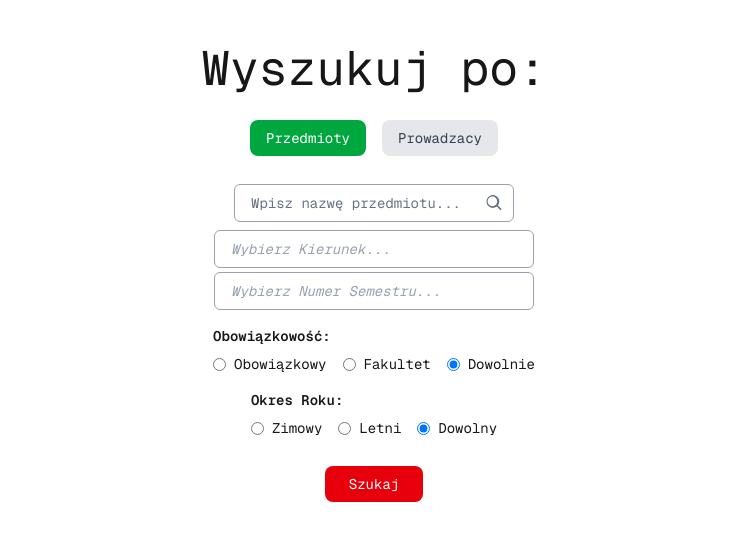
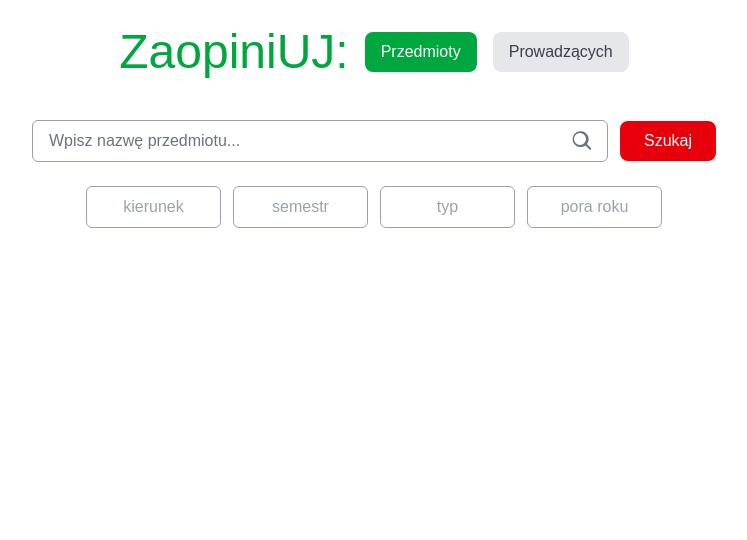
Before and after one commit to KSIUJ/opinion-base, a Next.js app in the folder frontend/: page /search-engine in a window 1280 px wide. Shown: the top 540 px of the page, without its empty margins (266-1013 px from the left). Built offline with nearby package versions, Linux system fonts and the light colour scheme.

Commit message:
huge changes with css they make pages look pretty :3

```diff
--- a/frontend/src/app/globals.css
+++ b/frontend/src/app/globals.css
@@ -25,20 +25,10 @@ body {
   font-family: Arial, Helvetica, sans-serif;
 }
 
-.logo {
-    margin: auto;
-}
-
-.welcome-text {
-    display: flex;
-    justify-content: center;
-    align-items: center;
-    font-size: 30px;
-}
-
 input[type = "text"] {
     border: 3px solid #555;
     border-radius: 5px;
+    padding: 5px;
     width: 100%;
 }
 
@@ -52,6 +42,8 @@ input[type = "text"] {
     text-align: center;
     text-decoration: none;
     display: block;
-    font-size: 16px;
+    font-size: 18px;
+    font-family: monospace;
+    font-weight: bold;
     cursor: pointer;
 }
--- a/frontend/src/app/search-engine/components/Dropdown/Dropdown.tsx
+++ b/frontend/src/app/search-engine/components/Dropdown/Dropdown.tsx
@@ -27,9 +27,9 @@ export default function Dropdown({ options, onSelect, placeholder = 'Wybierz...'
             <button
                 type="button"
                 onClick={() => setIsOpen((prev) => !prev)}
-                className="w-full px-4 py-2 border border-gray-400 rounded-md text-left bg-white text-gray-900 dark:border-zinc-600 dark:text-gray-100 dark:placeholder:text-gray-400 dark:bg-zinc-900 dark:focus:border-zinc-400"
+                className="w-full px-4 py-2 border border-gray-400 rounded-md text-center bg-white text-gray-900 dark:border-zinc-600 dark:text-gray-100 dark:placeholder:text-gray-400 dark:bg-zinc-900 dark:focus:border-zinc-400"
             >
-                {selected ?? <span className='text-gray-400 italic'>{placeholder}</span> }
+                {selected ?? <span className='text-gray-400 italicr'>{placeholder}</span> }
             </button>
             {/* className={`dark:border-zinc-600 dark:text-gray-100 dark:placeholder:text-gray-400 dark:bg-zinc-900 dark:focus:border-zinc-400`} */}
 
--- a/frontend/src/app/search-engine/components/Search/Search.tsx
+++ b/frontend/src/app/search-engine/components/Search/Search.tsx
@@ -25,7 +25,7 @@ export default function Search ({ onSearch, searchType }: SearchProps) {
     };
 
     return (
-        <div className="relative py-1 w-70" >
+        <div className = "relative w-full max-w-xl py-1" >
             <input
                 type = "search"
                 value = {value}
@@ -38,14 +38,14 @@ export default function Search ({ onSearch, searchType }: SearchProps) {
                 }
 
                 // className = {`w-full px-4 pr-6 py-2 border border-gray-400 rounded-md text-gray-900 placeholder:text-gray-500 focus:outline-none focus:border-gray-500`}
-                className={`w-full px-4 pr-6 py-2 border border-gray-400 dark:border-zinc-600 rounded-md text-gray-900 dark:text-gray-100 placeholder:text-gray-500 dark:placeholder:text-gray-400 bg-white dark:bg-zinc-900 focus:outline-none focus:border-gray-500 dark:focus:border-zinc-400`}
+                className = {`w-full px-4 pr-6 py-2 border border-gray-400 dark:border-zinc-600 rounded-md text-gray-900 dark:text-gray-100 placeholder:text-gray-500 dark:placeholder:text-gray-400 bg-white dark:bg-zinc-900 focus:outline-none focus:border-gray-500 dark:focus:border-zinc-400`}
             />
             <button
                 type = "submit"
-                className = "absolute right-3 top-1/2 -translate-y-1/2"
+                className = "absolute right-4 top-1/2 -translate-y-1/2"
             >
                 <svg
-                    className = "h-4 w-4 fill-current text-gray-500"
+                    className = "h-5 w-5 fill-current text-gray-500"
                     xmlns = "http://www.w3.org/2000/svg"
                     viewBox = "0 0 20 20"
                 >
--- a/frontend/src/app/search-engine/data/subjects.ts
+++ /dev/null
@@ -1,21 +0,0 @@
-export const subjects = {
-    matDys: {
-        title: "Matematyka dyskretna",
-        ects: 8,
-        teacher: "Piotr Micek",
-        degree: "Informatyka analityczna",
-        semester: "letni",
-        semGroup: "nieznane",
-        description: "Opis matematyki dyskretnej najlepszego przedmiotu"
-    },
-
-    p1: {
-        title: "Programowanie 1",
-        ects: 6,
-        teacher: "Rafał Kawa",
-        degree: "Informatyka",
-        semester: "zimowy",
-        semGroup: "nieznane",
-        description: "Opis Programowania 1, super przedmiot bardzo fajny :>",
-    }
-};
--- a/frontend/src/app/search-engine/page.tsx
+++ b/frontend/src/app/search-engine/page.tsx
@@ -146,18 +146,15 @@ export default function Home() {
 
 
     return (
-        <main className = "flex min-h-screen flex-col items-center justify-between p-4">
+        <main className = "flex flex-wrap items-center justify-center gap-4 my-7">
 
-            <div className = "z-10 w-full max-w-5xl font-mono text-sm flex flex-col items-center">
-
-                <h1 className = {'text-5xl my-7'}>
-                    Wyszukuj po:
+            <h1 className = "text-5xl text-green-600">
+                ZaopiniUJ:
             </h1>
 
-                <div className="flex gap-4 mb-6">
             <button
-                        onClick={() => openSubject()}
-                        className={`px-4 py-2 rounded-lg ${
+                onClick = {() => openSubject()}
+                className = {`px-4 py-2 rounded-lg ${
                     searchType === 'przedmioty'
                         ? 'bg-green-600 text-white'
                         : 'bg-gray-200 text-gray-700 dark:bg-zinc-800 dark:text-gray-200'
@@ -167,63 +164,96 @@ export default function Home() {
             </button>
 
             <button
-                        onClick={() => openLecturers()}
-                        className={`px-4 py-2 rounded-lg ${
+                onClick = {() => openLecturers()}
+                className = {`px-4 py-2 rounded-lg ${
                     searchType === 'prowadzacy'
                         ? 'bg-green-600 text-white'
                         : 'bg-gray-200 text-gray-700 dark:bg-zinc-800 dark:text-gray-200'
                 }`}
                 >
-                            Prowadzacy
+                    Prowadzących
                 </button>
-                </div>
 
+                <div className = "flex items-center justify-center gap-3 w-full mt-6">
                     <Search
                         onSearch = {handleSearch}
                         searchType = {searchType}
                     />
 
+                    <button
+                        onClick = {searchType === 'przedmioty' ? fetchSubjects : fetchLecturers}
+                        disabled = {loading}
+                        className = "px-6 py-2 rounded-lg bg-red-600 text-white disabled:opacity-50"
+                    >
+                        {loading ? 'Szukam...' : 'Szukaj'}
+                    </button>
+                </div>
+
+                <div className = "grid grid-cols-2 md:grid-cols-4 gap-3 w-full max-w-xl text-justify">
                     <Dropdown
-                    options={[ 'TCS', 'Informatyka', 'Matematyka']}
-                    onSelect={(value) => setDepartmentOption(value)}
-                    placeholder="Wybierz Kierunek..."
+                        options = {[ 'TCS', 'Informatyka', 'Matematyka']}
+                        onSelect = {(value) => setDepartmentOption(value)}
+                        placeholder = "kierunek"
                     />
 
                     {searchType === 'przedmioty' && (<Dropdown
-                    options={[ '1', '2', '3']}
-                    onSelect={(value) => setSemesterOption(value)}
-                    placeholder="Wybierz Numer Semestru..."
+                        options = {[ '1', '2', '3']}
+                        onSelect = {(value) => setSemesterOption(value)}
+                        placeholder = "semestr"
                     />)}
 
-                {searchType === 'przedmioty' && (<Tristate
-                    onSelect={(value) => setIsObligatory(value)}
-                    placeholder="Obowiązkowość"
-                    stringTrue="Obowiązkowy"
-                    stringFalse="Fakultet"
-                    stringNull="Dowolnie"
-                    name="isObligatory"
-                />)}
+                    {/* {searchType === 'przedmioty' && (<Tristate */}
+                    {/*     onSelect = {(value) => setIsObligatory(value)} */}
+                    {/*     placeholder = "Obowiązkowość" */}
+                    {/*     stringTrue = "Obowiązkowy" */}
+                    {/*     stringFalse = "Fakultet" */}
+                    {/*     stringNull = "Dowolnie" */}
+                    {/*     name = "isObligatory"     */}
+                    {/* />)} */}
+
+                    <Dropdown
+                        options = {['Obowiązkowy', 'Fakultet', 'Dowolnie']}
+                        onSelect = {(value) => {
+                            setIsObligatory(
+                                value === 'Obowiązkowy'
+                                    ? true
+                                    : value === 'Fakultet'
+                                        ? false
+                                        : null
+                            );
+                        }}
+                        placeholder = "typ"
+                    />
+
+                    {/* {searchType === 'przedmioty' && (<Tristate */}
+                    {/*     onSelect = {(value) => setIsWinter(value)} */}
+                    {/*     placeholder = "Okres Roku" */}
+                    {/*     stringTrue = "Zimowy" */}
+                    {/*     stringFalse = "Letni" */}
+                    {/*     stringNull = "Dowolny" */}
+                    {/*     name = "isWinter"     */}
+                    {/* />)} */}
+
+                    <Dropdown
+                        options = {['Zimowy', 'Letni', 'Dowolny']}
+                        onSelect = {(value) => {
+                            setIsWinter(
+                                value === 'Zimowy'
+                                    ? true
+                                    : value === 'Letni'
+                                        ? false
+                                        : null
+                            );
+                        }}
+                        placeholder = "pora roku"
+                    />
+
+                </div>
 
 
-                {searchType === 'przedmioty' && (<Tristate
-                    onSelect={(value) => setIsWinter(value)}
-                    placeholder="Okres Roku"
-                    stringTrue="Zimowy"
-                    stringFalse="Letni"
-                    stringNull="Dowolny"
-                    name="isWinter"
-                />)}
-
-                <button
-                    onClick={searchType === 'przedmioty' ? fetchSubjects : fetchLecturers}
-                    disabled={loading}
-                    className="mt-7 px-6 py-2 rounded-lg bg-red-600 text-white disabled:opacity-50"
-                >
-                    {loading ? 'Szukam...' : 'Szukaj'}
-                </button>
-
+                <div className = "flex flex-wrap items-center justify-center gap-4 my-7 w-full">
                     {hasSearched &&(
-                    <h2 className = "text-2xl mt-7 mx-2 underline">
+                        <h2 className = "text-2xl mt-7 mx-2">
                             Znaleziono:
                         </h2>
                     )}
@@ -238,7 +268,9 @@ export default function Home() {
                             {error}
                         </p>
                     )}
+                </div>
 
+                <div className = "flex flex-wrap items-center justify-center gap-4 my-7 w-full">
                     {!loading && !error && hasSearched && searchType === 'przedmioty' && (
                         <div className = "flex flex-col gap-2 mt-4">
                             {subjects.map((subject) => (
--- a/frontend/src/app/search-engine/subject/[slug]/page.tsx
+++ b/frontend/src/app/search-engine/subject/[slug]/page.tsx
@@ -33,105 +33,147 @@ export default async function SubjectPage({ params }: Props) {
 
     return (
         <main className = "max-w-4xl mx-auto p-8">
-            <h1 className = "text-4xl font-bold mb-6">
+            <h1 className = "text-4xl sm:text-5xl font-bold tracking-tight">
                 {subject.subject_name}
             </h1>
 
-            <div className = "space-y-3">
-                <p>
-                    <strong>Kierunek: </strong>
+            <section className = "mt-8">
+                <h2 className = "text-2xl font-semibold mb-4">
+                    Podstawowe informacje
+                </h2>
+
+                <div className="border border-gray-200 dark:border-gray-700 rounded-xl p-6 shadow-sm bg-white dark:bg-gray-800">
+                    <div className = "grid grid-cols-1 sm:grid-cols-2 gap-x-8 gap-y-5">
+                        <div>
+                            <p className = "text-sm text-gray-500">
+                                Kierunek
+                            </p>
+                            <p className = "font-medium mt-1">
                                 {subject.department.name}
                             </p>
+                        </div>
 
-                <p>
-                    <strong>Semestr: </strong>
+                        <div>
+                            <p className = "text-sm text-gray-500">
+                                Semestr
+                            </p>
+                            <p className = "font-medium mt-1">
                                 {subject.semester.name}
                             </p>
+                        </div>
 
-                <p>
-                    <strong>Okres: </strong>
+                        <div>
+                            <p className = "text-sm text-gray-500">
+                                Okres
+                            </p>
+                            <p className = "font-medium mt-1">
                                 {subject.semester.is_winter
                                     ? 'Zimowy'
                                     : 'Letni'}
                             </p>
+                        </div>
 
-                <p>
-                    <strong>Obowiązkowy: </strong>
+                        <div>
+                            <p className = "text-sm text-gray-500">
+                                Obowiązkowy
+                            </p>
+                            <p className = "font-medium mt-1">
                                 {subject.is_obligatory ? 'Tak' : 'Nie'}
                             </p>
+                        </div>
 
-                <p>
-                    <strong>Liczba opinii: </strong>
+                        <div>
+                            <p className = "text-sm text-gray-500">
+                                Liczba opinii
+                            </p>
+                            <p className = "font-medium mt-1">
                                 {subject.opinions_count}
                             </p>
+                        </div>
 
-                <p>
-                    <strong>Liczba grup: </strong>
+                        <div>
+                            <p className = "text-sm text-gray-500">
+                                Liczba grup
+                            </p>
+                            <p className = "font-medium mt-1">
                                 {subject.groups_count}
                             </p>
                         </div>
+                    </div>
+                </div>
+            </section>
 
-            <section className = "mt-10">
-                <h2 className = "text-3xl font-bold mb-4">
+            <section className = "mt-12">
+                <h2 className = "text-2xl font-semibold mb-4">
                     Prowadzący
                 </h2>
 
                 {subject.lecturers_info.length > 0 ? (
-                    <div className = "space-y-4">
-                        {subject.lecturers_info.map(
-                            (lecturer, index) => (
-                                <div key = {index}>
-                                    <p>
-                                        <strong>
+                    <div className = "grid grid-cols-1 sm:grid-cols-2 gap-4">
+                        {subject.lecturers_info.map((lecturer, index) => (
+                            <div
+                                key = {index}
+                                className = "border border-gray-200 dark:border-gray-700 rounded-xl p-6 shadow-sm bg-white dark:bg-gray-800"
+                            >
+                                <p className = "font-semibold text-lg">
                                     {lecturer.lecturer_name}{' '}
                                     {lecturer.lecturer_surname}
-                                        </strong>
                                 </p>
 
-                                    <p>
-                                        <strong>Rola: </strong>
+                                <p className = "text-sm text-gray-500 mt-1">
                                     {lecturer.role.name}
                                 </p>
                             </div>
-                            )
-                        )}
+                        ))}
                     </div>
                 ) : (
-                    <p>Brak informacji o prowadzących.</p>
+                    <p className = "text-gray-500">
+                        Brak informacji o prowadzących.
+                    </p>
                 )}
             </section>
 
-            <section className = "mt-10">
-                <h2 className = "text-3xl font-bold mb-4">
+            <section className = "mt-12">
+                <h2 className = "text-2xl font-semibold mb-4">
                     Grupy
                 </h2>
 
                 {subject.groups.length > 0 ? (
-                    <ul className = "list-disc pl-6">
+                    <div className = "grid grid-cols-1 sm:grid-cols-2 gap-4">
+                        <div className = "flex flex-wrap gap-2">
                             {subject.groups.map((group, index) => (
-                            <li key = {index}>{group}</li>
+                                <span
+                                    key = {index}
+                                    className = "border border-gray-200 dark:border-gray-700 rounded-xl p-6 shadow-sm bg-white dark:bg-gray-800"
+                                >
+                                    {group}
+                                </span>
                             ))}
-                    </ul>
+                        </div>
+                    </div>
                 ) : (
-                    <p>Brak grup.</p>
+                    <p className = "text-gray-500">
+                        Brak grup.
+                    </p>
                 )}
             </section>
-
-            <h2 className = "text-3xl font-bold mb-4">
-                Opinie o przedmiocie
-            </h2>
 
             <AddOpinion
                 subjectId = {subject.subject_id}
             />
 
+
             <section className = "mt-10">
+                <h2 className = "text-2xl font-semibold mb-4">
+                    Opinie o przedmiocie
+                </h2>
+
                 {subject.opinions.length > 0 ? (
                     <div className = "space-y-4">
                         {subject.opinions.map((opinion, index) => (
                             <div
                                 key = {index}
-                                className = "border rounded-lg p-4"
+                                className = "border border-gray-200 dark:border-gray-700 rounded-xl p-6 shadow-sm bg-white dark:bg-gray-800"
                             >
                                 {opinion}
                             </div>
--- a/frontend/src/app/search-engine/teacher/[slug]/page.tsx
+++ b/frontend/src/app/search-engine/teacher/[slug]/page.tsx
@@ -1,4 +1,5 @@
 import { Lecturer, LecturerBasicResponse } from "@/types/lecturer";
+import AddOpinion from '../../components/AddOpinion/AddOpinion';
 
 interface Props {
     params: Promise<{
@@ -28,53 +29,121 @@ export default async function TeacherPage({ params }: Props) {
 
     return (
         <main className = "max-w-4xl mx-auto p-8">
-            <h1 className = "text-4xl font-bold mb-4">
+            <header className = "mb-10">
+                <div className = "flex items-center gap-5">
+                    <div className = "flex h-16 w-16 items-center justify-center rounded-full bg-gray-100 dark:bg-gray-800 border border-gray-200 dark:border-gray-700">
+                        <span className = "text-2xl font-semibold text-gray-700 dark:text-gray-200">
+                            {teacher.name[0]}
+                            {teacher.surname[0]}
+                        </span>
+                    </div>
+
+                    <div>
+                        <h1 className = "text-4xl font-bold tracking-tight text-gray-900 dark:text-gray-100">
                             {teacher.name} {teacher.surname}
                         </h1>
 
-            <p className = "mb-6">
-                Liczba prowadzonych przedmiotów/kursów: {teacher.subjects.length}
+                        <p className = "mt-1 text-gray-500 dark:text-gray-400">
+                            Prowadzący
+                        </p>
+                    </div>
+                </div>
+            </header>
+
+            <section className = "mb-12">
+                <h2 className = "text-2xl font-semibold mb-4 text-gray-900 dark:text-gray-100">
+                    Informacje
+                </h2>
+
+                <div className = "grid grid-cols-1 sm:grid-cols-2 gap-4">
+                    <div className = "rounded-xl border border-gray-200 dark:border-gray-700 bg-white dark:bg-gray-800 p-6 shadow-sm">
+                        <p className = "text-sm text-gray-500 dark:text-gray-400">
+                            Prowadzone przedmioty
                         </p>
 
+                        <p className = "mt-2 text-3xl font-bold text-gray-900 dark:text-gray-100">
+                            {teacher.subjects.length}
+                        </p>
+                    </div>
+
+                    <div className = "rounded-xl border border-gray-200 dark:border-gray-700 bg-white dark:bg-gray-800 p-6 shadow-sm">
+                        <p className = "text-sm text-gray-500 dark:text-gray-400">
+                            Liczba opinii
+                        </p>
+
+                        <p className = "mt-2 text-3xl font-bold text-gray-900 dark:text-gray-100">
+                            {teacher.opinions.length}
+                        </p>
+                    </div>
+                </div>
+            </section>
+
+            <section className = "mb-12">
+                <h2 className = "text-2xl font-semibold mb-4 text-gray-900 dark:text-gray-100">
+                    Prowadzone przedmioty
+                </h2>
+
                 {teacher.subjects.length > 0 ? (
-                <div className = "spae-y-4">
-                    {teacher.subjects.map(
-                        (subject, index) => (
+                    <div className = "space-y-3">
+                        {teacher.subjects.map((subject, index) => (
                             <div
                                 key = {index}
+                                className = "group flex items-center justify-between rounded-xl border border-gray-200 dark:border-gray-700 bg-white dark:bg-gray-800 p-5 shadow-sm transition hover:shadow-md"
                             >
+                                <span className = "font-medium text-gray-900 dark:text-gray-100">
                                     {subject.name}
+                                </span>
+
+                                <span className = "text-gray-400 transition-transform group-hover:translate-x-1">
+                                    →
+                                </span>
                             </div>
-                        )
-                    )}
+                        ))}
                     </div>
                 ) : (
-                    <p>Ten prowadzący nie prowadzi żadnych kursów.</p>
+                    <p className = "text-gray-500 dark:text-gray-400">
+                        Ten prowadzący nie prowadzi żadnych kursów.
+                    </p>
                 )}
+            </section>
 
-            <div className = "space-y-2">
-
-                <h2 className = "text-4xl font-bold mb-4">
+        <section className = "mt-12">
+            <h2 className = "text-2xl font-semibold mb-4 text-gray-900 dark:text-gray-100">
                 Opinie o prowadzącym
             </h2>
-            </div>
 
-            <section className = "mt-10">
+            <AddOpinion
+                lecturerId = {teacher.lecturer_id}
+            />
+
+            <div className = "mt-6">
                 {teacher.opinions.length > 0 ? (
                     <div className = "space-y-4">
                         {teacher.opinions.map((opinion, index) => (
                             <div
                                 key = {index}
-                                className = "border rounded-lg p-4"
+                                className = "rounded-xl border border-gray-200 dark:border-gray-700 bg-white dark:bg-gray-800 p-5 shadow-sm"
                             >
+                                <p className = "leading-relaxed text-gray-700 dark:text-gray-300">
                                     {opinion.content}
+                                </p>
                             </div>
                         ))}
                     </div>
                 ) : (
-                    <p>Nikt jeszcze nie wystawił oceny, Ty to zrób! :3</p>
+                    <div className = "rounded-xl border border-dashed border-gray-300 dark:border-gray-600 p-8 text-center">
+                        <p className = "text-gray-500 dark:text-gray-400">
+                            Nikt jeszcze nie wystawił opinii.
+                        </p>
+
+                        <p className = "mt-1 text-sm text-gray-400 dark:text-gray-500">
+                            Bądź pierwszą osobą, która podzieli się swoją opinią! :3
+                        </p>
+                    </div>
                 )}
+            </div>
         </section>
+
         </main>
     );
 }
```
Also changed, not shown: frontend/src/app/page.tsx (+5 -3 lines), frontend/src/app/search-engine/a/a.tsx (deleted, +0 -21 lines), frontend/src/app/search-engine/components/AddOpinion/AddOpinion.tsx (+40 -25 lines), frontend/src/app/search-engine/data/t.ts (deleted, +0 -7 lines). Lines whose indentation alone changed are shown as unchanged.
